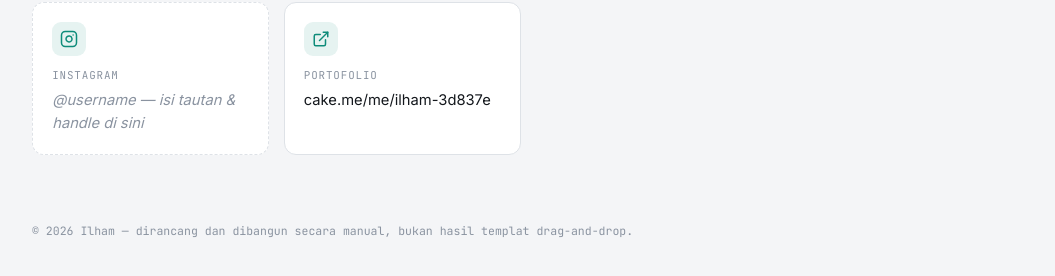
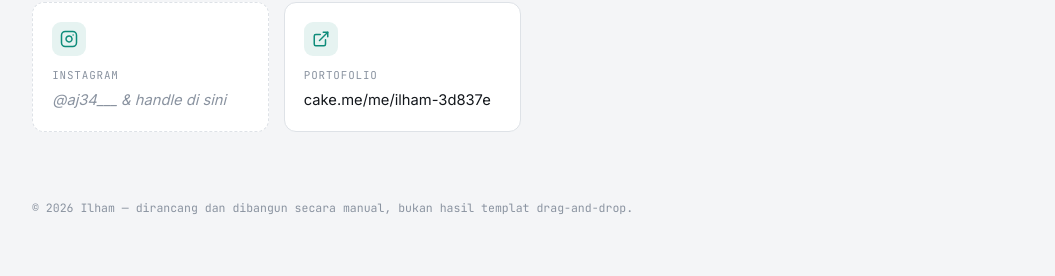
Before and after one commit to IlhamAj/CV-Portofolio-Ilham, a plain HTML site: page index.html in a window 1280 px wide. Shown: the part 7548-7824 px from the top of the page, without its empty margins (112-1167 px from the left). Drawn offline with Linux system fonts and the light colour scheme.

Commit message:
Update index.html

```diff
--- a/index.html
+++ b/index.html
@@ -599,7 +599,7 @@
             </svg>
           </span>
           <span class="contact-label">Instagram</span>
-          <span class="contact-value">@username — isi tautan &amp; handle di sini</span>
+          <span class="contact-value">@aj34___ &amp; handle di sini</span>
         </a>
 
         <a class="contact-card" href="https://www.cake.me/me/ilham-3d837e/portfolios" target="_blank" rel="noopener">
```
